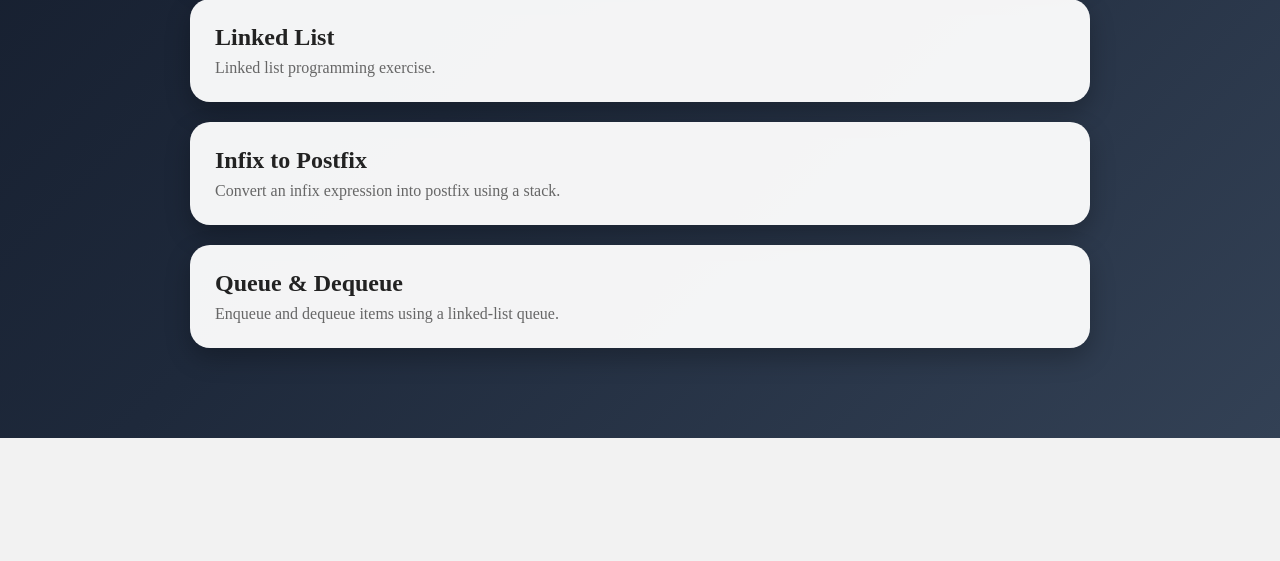
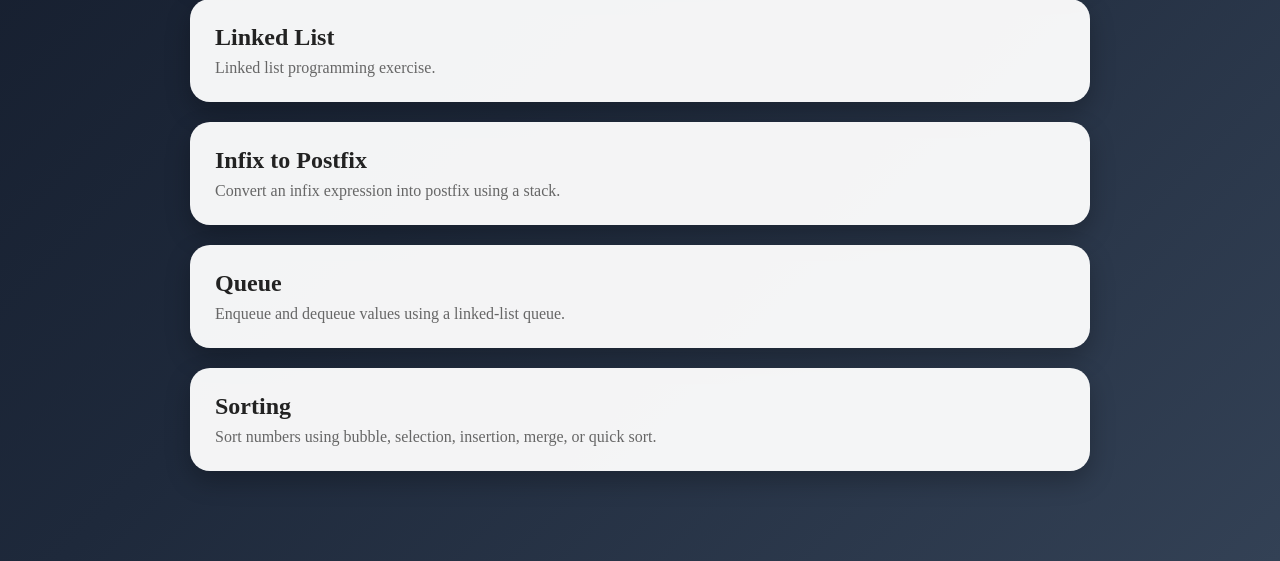
Before and after one commit to charlesandrewilagan061-beep/DSA, a Flask app: page /works in a window 1280 px wide. Shown: the part 602-1163 px from the top of the page. Before the commit the page ends 1040 px from the top, so only its background shows below. Run offline with Flask 3, Linux system fonts and the light colour scheme.

Commit message:
Update works.html to add sorting section

```diff
--- a/templates/works.html
+++ b/templates/works.html
@@ -63,8 +63,13 @@
     </a>
 
     <a href="/works/queue" class="work-link">
-        <h2>Queue &amp; Dequeue</h2>
-        <p>Enqueue and dequeue items using a linked-list queue.</p>
+        <h2>Queue</h2>
+        <p>Enqueue and dequeue values using a linked-list queue.</p>
+    </a>
+
+    <a href="/works/sorting" class="work-link">
+        <h2>Sorting</h2>
+        <p>Sort numbers using bubble, selection, insertion, merge, or quick sort.</p>
     </a>
 
 </div>
```
